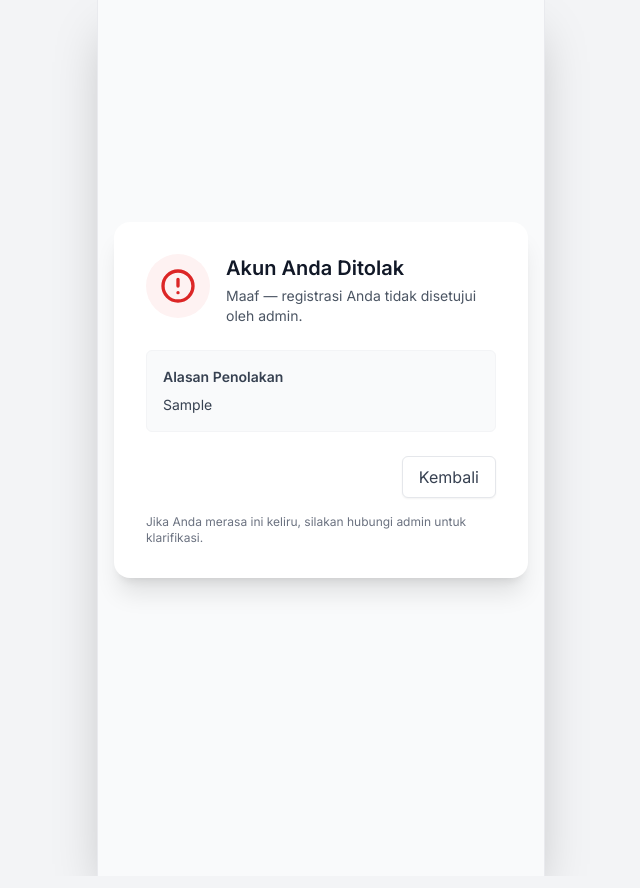
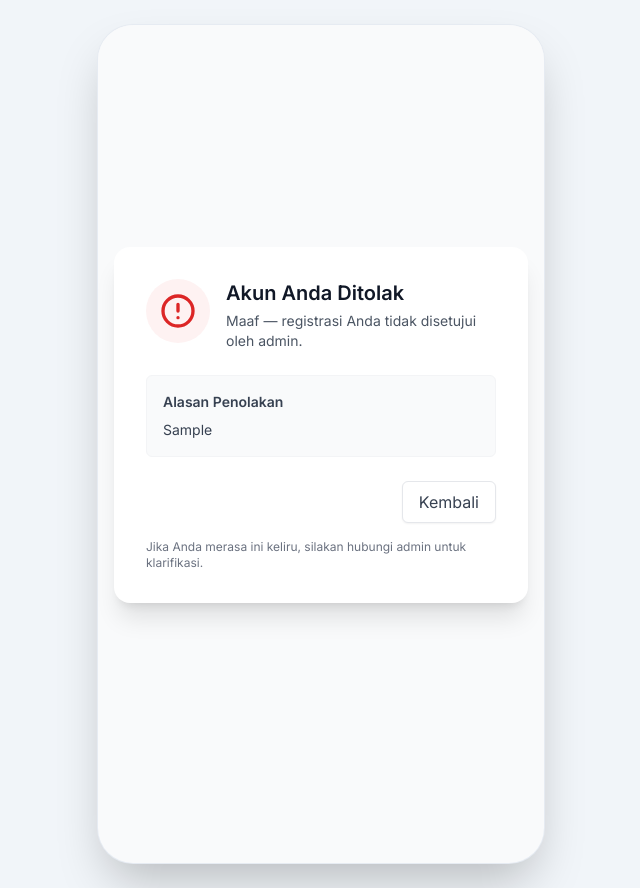
Before and after one commit to afifahhmagangjogjaa/SayaBantu, a Laravel app: page /rejected/1 in a window 1280 px wide. Shown: the whole page, without its empty margins (319-959 px from the left). Run offline with Laravel 12, Linux system fonts and the light colour scheme; tables that the repository leaves empty hold one stand-in row (values such as "Sample post"); style sheets or scripts are compiled from the project's sources; some libraries are stand-ins or nearby versions.

Commit message:
feat(pwa): update service worker cache version and enhance mobile scrollbar visibility

```diff
--- a/public/sw.js
+++ b/public/sw.js
@@ -1,4 +1,4 @@
-const CACHE_NAME = 'sayabantu-v2';
+const CACHE_NAME = 'sayabantu-v3';
 const ASSETS_TO_CACHE = [
   '/',
   '/manifest.json',
@@ -43,6 +43,8 @@ self.addEventListener('fetch', (event) => {
   if (
     event.request.mode === 'navigate' ||
     event.request.headers.get('X-Livewire-Navigate') ||
+    url.pathname.startsWith('/login') ||
+    url.pathname.startsWith('/register') ||
     url.pathname.startsWith('/customer') ||
     url.pathname.startsWith('/mitra') ||
     url.pathname.startsWith('/admin') ||
--- a/resources/views/layouts/app.blade.php
+++ b/resources/views/layouts/app.blade.php
@@ -31,6 +31,17 @@
     @stack('styles')
     <style>
         [x-cloak] { display: none !important; }
+
+        /* Sembunyikan scrollbar di seluruh aplikasi untuk mobile-feel */
+        ::-webkit-scrollbar {
+            display: none !important;
+            width: 0 !important;
+            height: 0 !important;
+        }
+        html, body, * {
+            -ms-overflow-style: none !important;
+            scrollbar-width: none !important;
+        }
 
         /* Saat banner install PWA tampil, beri ruang bawah ekstra agar tidak menutupi konten form */
         body.pwa-banner-open main {
@@ -179,11 +190,9 @@
     </style>
 </head>
 
-<body class="font-sans antialiased bg-gray-50">
-    <!-- Centered Container: Full width on mobile, centered frame on tablet/desktop -->
-    <div class="min-h-screen min-h-[100dvh] w-full flex items-start justify-center bg-gray-100 selection:bg-primary-500 selection:text-white">
-        <!-- Mobile Frame: 100% fluid on mobile devices, max-w-md centered on larger screens -->
-        <div class="w-full max-w-md min-h-screen min-h-[100dvh] bg-gray-50 relative flex flex-col shadow-none sm:shadow-2xl sm:border-x sm:border-gray-200/80">
+<body class="font-sans antialiased bg-slate-100 flex flex-col items-center justify-center sm:py-6 sm:px-4 min-h-screen min-h-[100dvh]">
+    <!-- Centered Mobile Frame container matching login page -->
+    <div class="w-full max-w-md h-screen h-[100dvh] sm:h-auto sm:min-h-[840px] sm:max-h-[92vh] bg-gray-50 sm:rounded-[36px] sm:shadow-2xl sm:border sm:border-slate-200/80 flex flex-col relative overflow-hidden">
             <!-- Global notification (toast) for customer actions -->
             <div id="customer-global-notification" class="fixed left-1/2 -translate-x-1/2 pointer-events-none w-full max-w-md px-3 z-[99999]" style="top: calc(0.75rem + env(safe-area-inset-top, 0px));">
                 <div id="customer-global-notification-inner" class="w-full"></div>
@@ -237,7 +246,7 @@
                 </script>
             @endif
             <!-- Content: responsive bottom padding adapting to safe area -->
-            <main class="flex-1 pb-[calc(4.75rem+env(safe-area-inset-bottom,0px))]">
+            <main class="flex-1 overflow-y-auto overflow-x-hidden pb-[calc(4.75rem+env(safe-area-inset-bottom,0px))]">
                 @if($__env->hasSection('content'))
                     @yield('content')
                 @else
@@ -254,7 +263,7 @@
 
             <!-- Bottom Navigation Bar: Fluid full width on mobile, max-w-md centered on desktop -->
             @auth
-                <nav id="bottom-nav" class="fixed bottom-0 left-1/2 -translate-x-1/2 w-full max-w-md bg-white border-t border-gray-200/90 shadow-2xl z-40"
+                <nav id="bottom-nav" class="fixed bottom-0 left-1/2 -translate-x-1/2 w-full max-w-md bg-white border-t border-gray-200/90 shadow-2xl z-40 sm:rounded-b-[36px]"
                     style="background-color: #ffffff !important; padding-bottom: calc(0.35rem + env(safe-area-inset-bottom, 0px));">
                     <div class="w-full flex items-center justify-around px-2 py-2">
                         <!-- Beranda -->
```
Also changed, not shown: resources/views/layouts/mitra.blade.php (+16 -7 lines).
